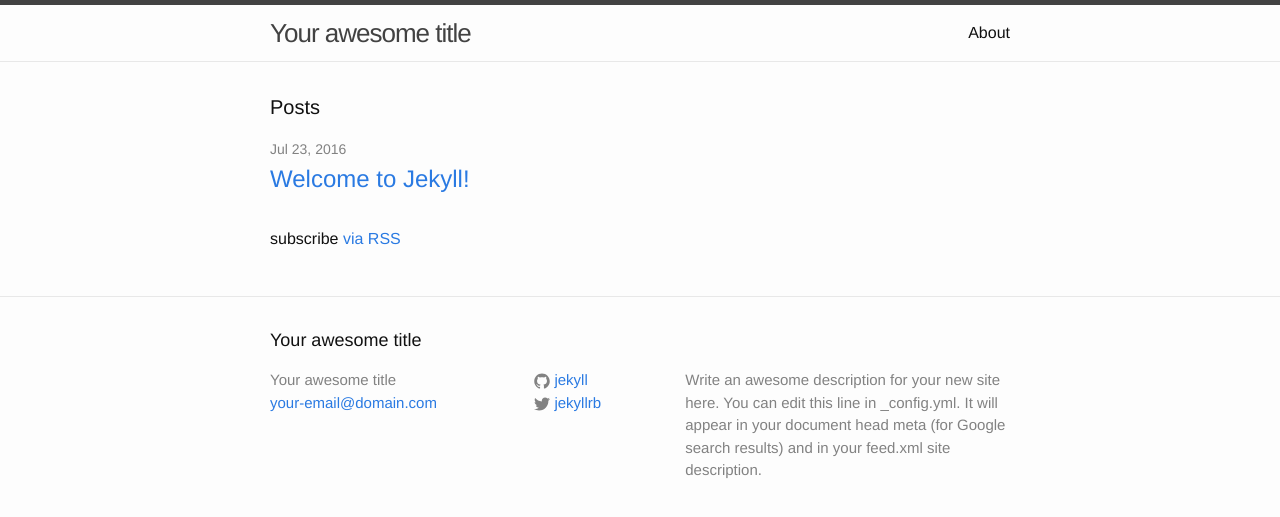
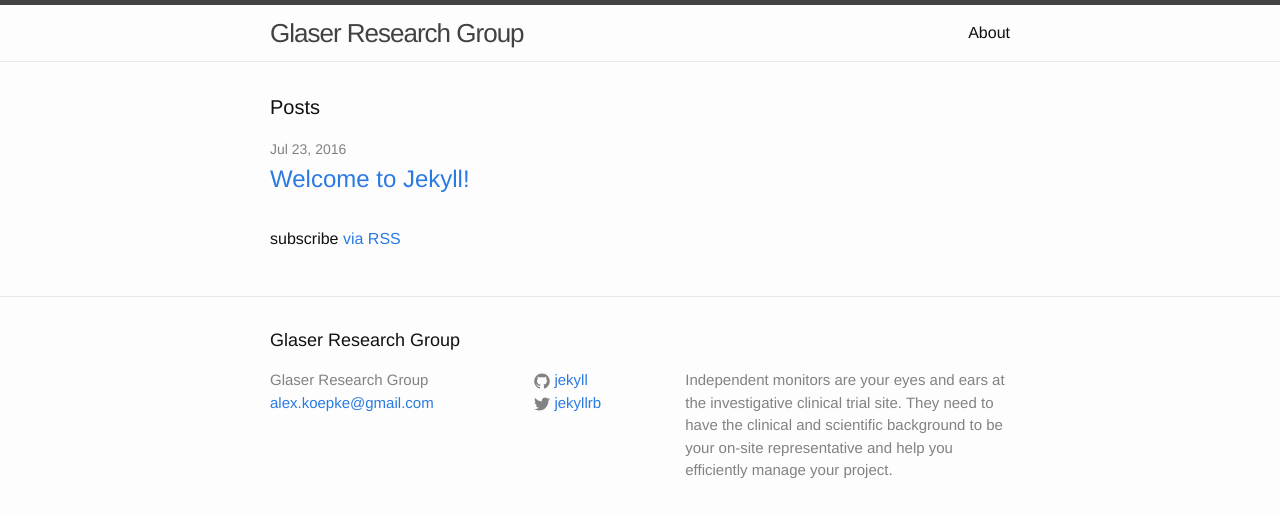
Before and after one commit to alexkoepke/grg, a Jekyll site: the page built from index.html, in a window 1280 px wide. Shown: the top 517 px of the page. Built offline with Jekyll 4.4.1, drawn with Linux system fonts in a browser that asks for light colours.

Commit message:
break stuff

```diff
--- a/_config.yml
+++ b/_config.yml
@@ -6,13 +6,15 @@
 # 'jekyll serve'. If you change this file, please restart the server process.
 
 # Site settings
-title: Your awesome title
-email: your-email@domain.com
+title: Glaser Research Group
+email: alex.koepke@gmail.com
 description: > # this means to ignore newlines until "baseurl:"
-  Write an awesome description for your new site here. You can edit this
-  line in _config.yml. It will appear in your document head meta (for
-  Google search results) and in your feed.xml site description.
-baseurl: "" # the subpath of your site, e.g. /blog
+  Independent monitors are your eyes and ears at the
+  investigative clinical trial site. They need to have the
+  clinical and scientific background to be your on-site
+  representative and help you efficiently manage
+  your project.
+baseurl: "/grg" # the subpath of your site, e.g. /blog
 url: "http://yourdomain.com" # the base hostname & protocol for your site
 twitter_username: jekyllrb
 github_username:  jekyll
```
